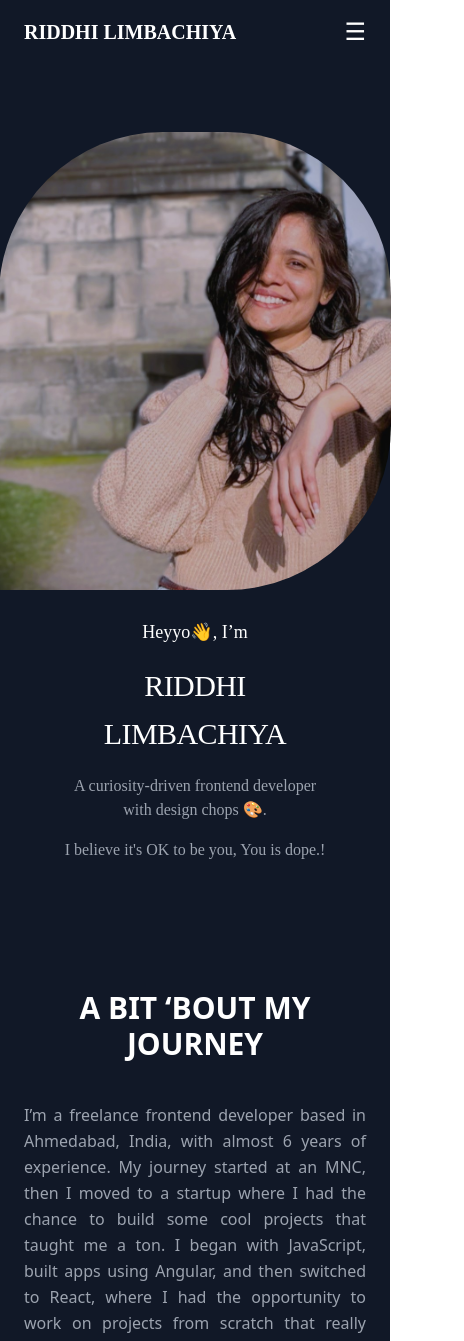
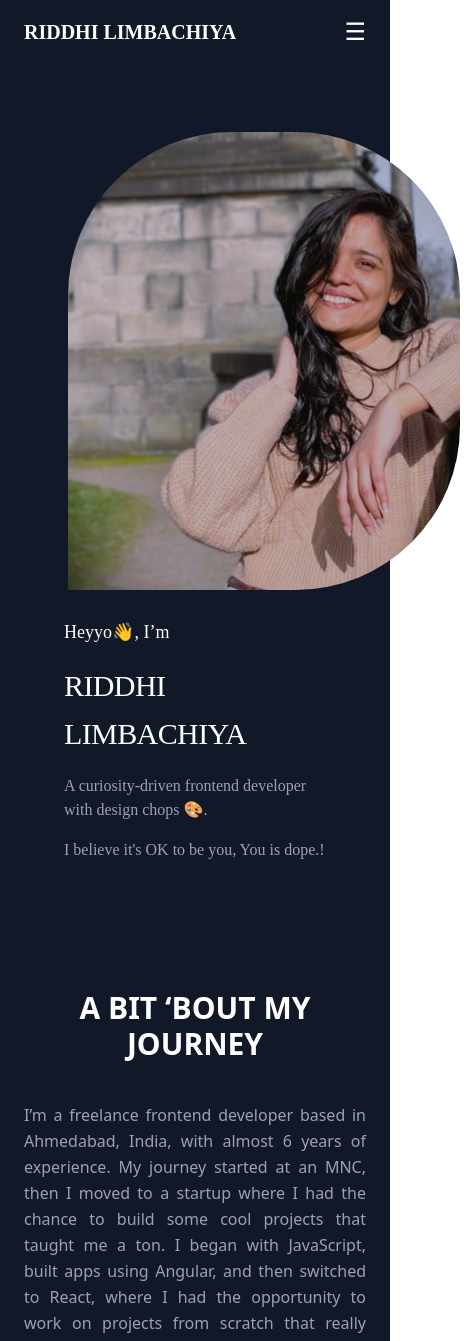
Before and after one commit to Krishnapriya-prasannan/portfolio, a React (Create React App) app: page / in a window 390 px wide. Shown: the top 1341 px of the page, 464 px wide, since content can reach past the window. Built offline with nearby package versions, Linux system fonts and the light colour scheme.

Commit message:
headsome changes

```diff
--- a/src/Components/Hero.js
+++ b/src/Components/Hero.js
@@ -2,7 +2,7 @@ import React from "react";
 
 const Hero = () => {
   return (
-    <section className="flex flex-col md:flex-row items-center justify-center bg-gray-900 text-white py-16 px-16 font-[Montserrat]">
+    <section className="flex flex-col md:flex-row items-left justify-center bg-gray-900 text-white py-16 px-16 font-[Montserrat]">
       {/* Right Image on Mobile */}
       <div
         className="rounded-full overflow-hidden w-[400px] h-[466.15px] mb-6 md:mb-0 md:order-last md:ml-0 md:w-[400px] md:h-[466.15px] flex-shrink-0"
@@ -20,9 +20,9 @@ const Hero = () => {
       </div>
 
       {/* Left Content */}
-      <div className="md:w-[calc(100%-400px)] text-center md:text-left md:pr-8 space-y-4">
+      <div className="md:w-[calc(100%-400px)] text-left md:text-left md:pr-8 space-y-4">
         <p className="text-lg md:text-xl">Heyyo👋, I’m</p>
-        <h2 className="text-3xl md:text-4xl font-medium text-center md:text-left leading-[48px] tracking-[-0.02em] md:text-5xl">
+        <h2 className="text-3xl md:text-4xl font-medium text-left md:text-left leading-[48px] tracking-[-0.02em] md:text-5xl">
           RIDDHI LIMBACHIYA
         </h2>
         {/* Explicit margin for gap between the name and description */}
```
